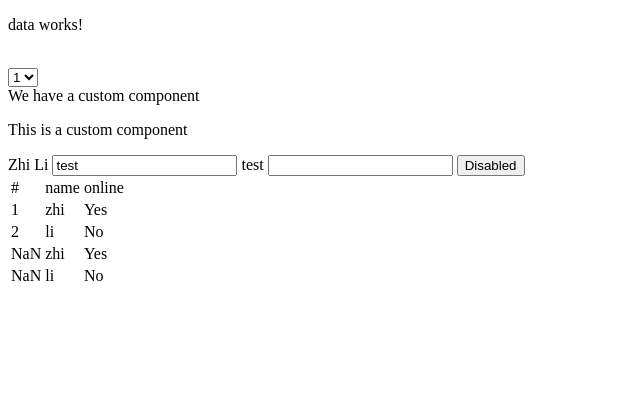
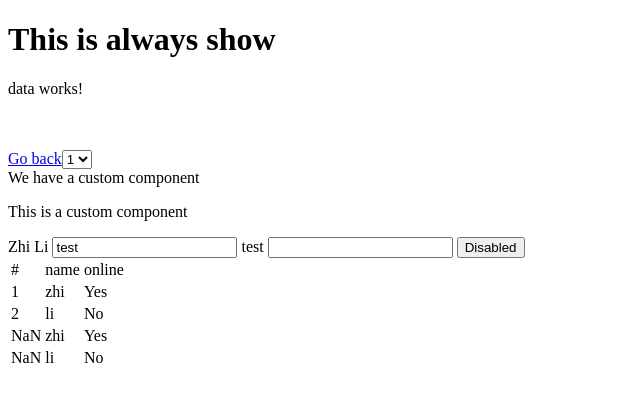
Before and after one commit to ZhiLiGod/Angular6, an Angular app: page /data in a window 1280 px wide. Shown: the top 402 px of the page, without its empty margins (0-640 px from the left). Built offline with nearby package versions, Linux system fonts and the light colour scheme; no server answers.

Commit message:
add return link

```diff
--- a/src/app/app.component.html
+++ b/src/app/app.component.html
@@ -1,3 +1,4 @@
+<h1>This is always show</h1>
 <router-outlet></router-outlet>
 
 
--- a/src/app/data/data.component.html
+++ b/src/app/data/data.component.html
@@ -2,4 +2,5 @@
   data works!
 </p>
 {{ debtor.name }}<br />
-{{ debtor.id }}
+{{ debtor.id }}<br />
+<a routerLink="/">Go back</a>
```
